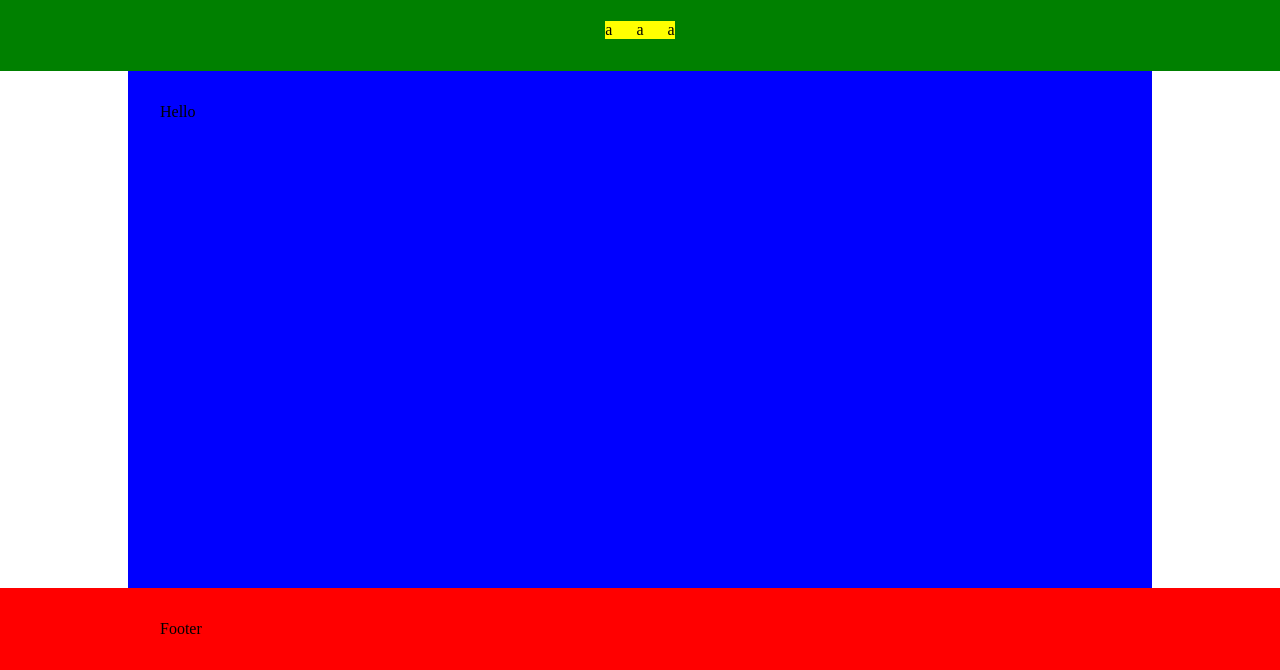
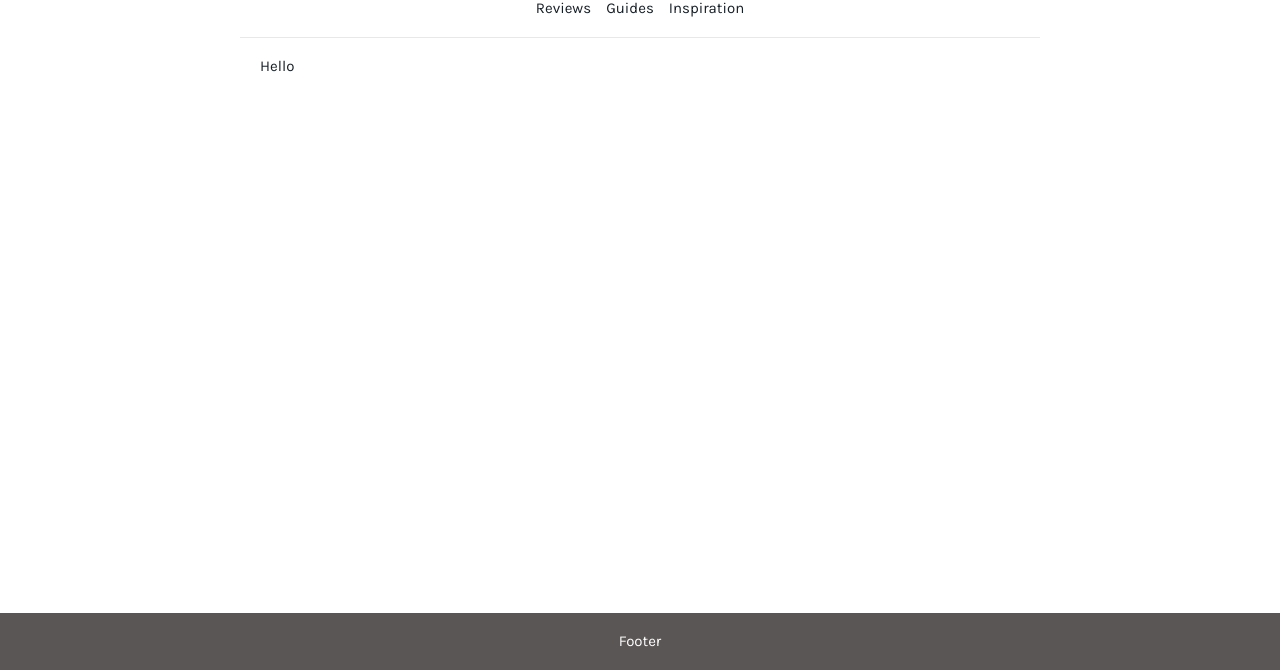
Before and after one commit to christopherpole/gatsby-blog, a Gatsby site: page / in a window 1280 px wide. Shown: the part 130-800 px from the top of the page. Built offline with nearby package versions, Linux system fonts and the light colour scheme; Gatsby itself is replaced by a stand-in of ours.

Commit message:
Add some styling

```diff
--- a/package.json
+++ b/package.json
@@ -24,6 +24,7 @@
     "styled-components": "^5.0.1"
   },
   "devDependencies": {
+    "@types/react-helmet": "^5.0.15",
     "@types/styled-components": "^5.0.0",
     "@typescript-eslint/eslint-plugin": "^2.19.0",
     "eslint-config-airbnb-typescript": "^7.0.0",
--- a/src/components/footer.tsx
+++ b/src/components/footer.tsx
@@ -2,7 +2,8 @@ import React from 'react';
 import styled from 'styled-components';
 
 const Wrapper = styled.footer`
-  background-color: red;
+  background-color: ${props => props.theme.colors.secondary};
+  color: ${props => props.theme.colors.secondaryFont};
   width: 100%;
   display: flex;
 `;
@@ -11,7 +12,6 @@ const WrapperInner = styled.div`
   max-width: ${props => props.theme.maxPageWidth};
   padding: ${props => props.theme.spacing.large};
   margin: auto;
-  width: 100%;
 `;
 
 const Footer = () => (
--- a/src/components/header.tsx
+++ b/src/components/header.tsx
@@ -3,20 +3,8 @@ import styled from 'styled-components';
 
 import Logo from 'src/components/logo';
 import Nav from 'src/components/nav';
-import { graphql, useStaticQuery } from 'gatsby';
-
-export const QUERY = graphql`
-  {
-    site {
-      siteMetadata {
-        title
-      }
-    }
-  }
-`;
 
 const Wrapper = styled.header`
-  background: green;
   width: 100%;
 `;
 
@@ -27,16 +15,14 @@ const WrapperInner = styled.div`
   flex-direction: column;
   align-items: center;
   margin: auto;
+  border-bottom: 1px solid ${props => props.theme.colors.defaultBorderColor};
 `;
 
 const LogoWrapper = styled.div`
   margin-bottom: ${props => props.theme.spacing.medium};
 `;
 
-const Header = () => {
-  // const data = useStaticQuery(QUERY);
-
-  return (
+const Header = () => (
   <Wrapper>
     <WrapperInner>
       <LogoWrapper>
@@ -46,6 +32,5 @@ const Header = () => {
     </WrapperInner>
   </Wrapper>
 );
-};
 
 export default Header;
--- a/src/components/layout.tsx
+++ b/src/components/layout.tsx
@@ -1,9 +1,22 @@
 import React from 'react';
 import styled from 'styled-components';
+import { graphql, useStaticQuery } from 'gatsby';
+import { Helmet } from 'react-helmet';
 import 'normalize.css';
 
 import Footer from 'src/components/footer';
 import Header from 'src/components/header';
+
+export const QUERY = graphql`
+  {
+    site {
+      siteMetadata {
+        title
+        description
+      }
+    }
+  }
+`;
 
 interface IProps {
   children: React.ReactNode;
@@ -20,16 +33,33 @@ const Content = styled.div`
   max-width: ${props => props.theme.maxPageWidth};
   padding: ${props => props.theme.spacing.large};
   flex: 1;
-  background: blue;
   width: 100%;
 `;
 
-const Layout = ({ children }: IProps) => (
+const Layout = ({ children }: IProps) => {
+  const {
+    site: {
+      siteMetadata: { title, description },
+    },
+  } = useStaticQuery(QUERY);
+
+  return (
+    <>
+      <Helmet title={title}>
+        <meta name="description" content={description} />
+        <link
+          href="https://fonts.googleapis.com/css?family=Karla:400,700&display=swap"
+          rel="stylesheet"
+        />
+      </Helmet>
+
       <Wrapper>
         <Header />
         <Content>{children}</Content>
         <Footer />
       </Wrapper>
+    </>
   );
+};
 
 export default Layout;
--- a/src/components/nav.tsx
+++ b/src/components/nav.tsx
@@ -2,7 +2,6 @@ import React from 'react';
 import styled from 'styled-components';
 
 const Wrapper = styled.ul`
-  background-color: yellow;
   display: flex;
   padding: 0;
   margin: 0;
@@ -19,9 +18,9 @@ const LinkWrapper = styled.li`
 
 const Nav = () => (
   <Wrapper>
-    <LinkWrapper>a</LinkWrapper>
-    <LinkWrapper>a</LinkWrapper>
-    <LinkWrapper>a</LinkWrapper>
+    <LinkWrapper>Reviews</LinkWrapper>
+    <LinkWrapper>Guides</LinkWrapper>
+    <LinkWrapper>Inspiration</LinkWrapper>
   </Wrapper>
 );
 
--- /dev/null
+++ b/src/globalStyles.ts
@@ -0,0 +1,29 @@
+import { createGlobalStyle } from 'styled-components';
+
+export default createGlobalStyle`
+  *, *:before, *:after {
+    box-sizing: border-box;
+    -webkit-font-smoothing: antialiased;
+    -moz-osx-font-smoothing: grayscale;
+    padding: 0;
+    margin: 0;
+  }
+
+  html {
+    font-size: 62.5%;
+  }
+
+  body {
+    font-family: 'Karla', HelveticaNeue, "Helvetica Neue", sans-serif;
+    font-size: ${props => props.theme.sizing.medium};
+    color: ${props => props.theme.colors.primaryFont};
+  }
+
+  img {
+    height: auto;
+    max-width: 100%;
+    margin-left: auto;
+    margin-right: auto;
+    display: block;
+  }
+`;
--- a/src/theme.ts
+++ b/src/theme.ts
@@ -1,9 +1,11 @@
 const theme = {
-  maxPageWidth: '60rem',
+  maxPageWidth: '80rem',
   colors: {
-    primary: '#333',
-    secondary: '#999',
-    tertiary: '#eee',
+    primary: '#7fcd91',
+    secondary: '#5b5656',
+    primaryFont: '#161e26',
+    secondaryFont: '#fff',
+    defaultBorderColor: '#e8e8e8',
   },
   spacing: {
     small: '1rem',
--- a/src/utils/wrapWithProviders.tsx
+++ b/src/utils/wrapWithProviders.tsx
@@ -2,9 +2,15 @@ import React from 'react';
 import { ThemeProvider } from 'styled-components';
 
 import theme from 'src/theme';
+import GlobalStyles from 'src/globalStyles';
 
 interface IProps {
   element: React.ReactNode;
 }
 
-export default ({ element }: IProps) => <ThemeProvider theme={theme}>{element}</ThemeProvider>;
+export default ({ element }: IProps) => (
+  <ThemeProvider theme={theme}>
+    <GlobalStyles />
+    {element}
+  </ThemeProvider>
+);
```
Also changed, not shown: 1 other file. Lines whose indentation alone changed are shown as unchanged.
